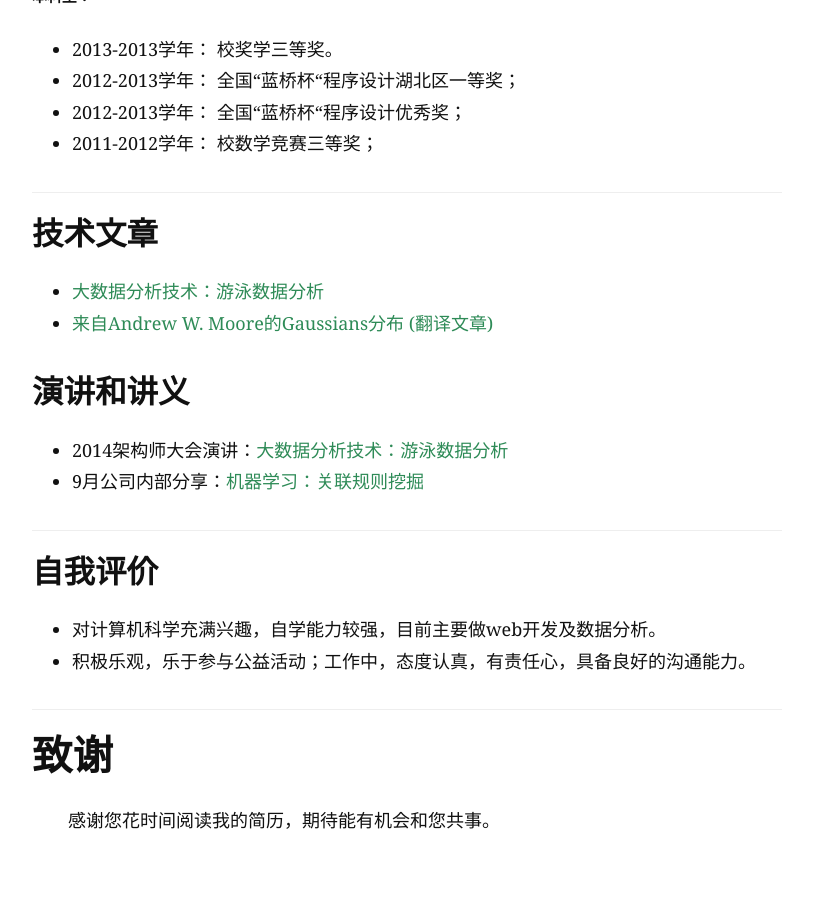
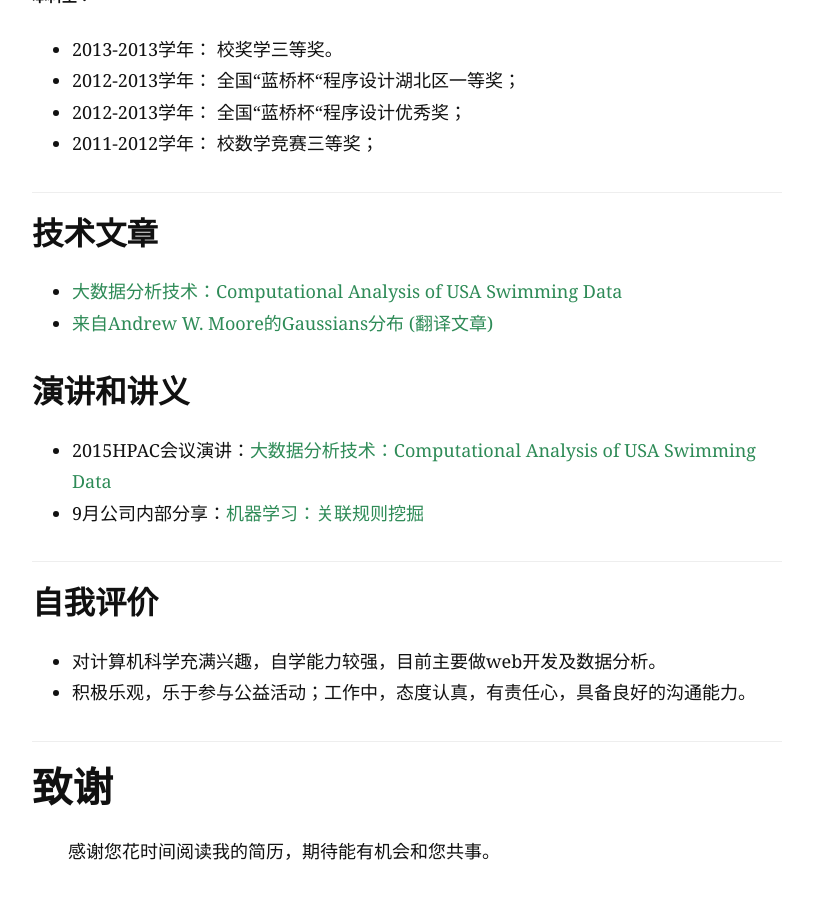
Before and after one commit to JunFuXu/JunFuXu.github.io, a Jekyll site: the page built from resume.md, in a window 1280 px wide and 900 px high, scrolled down 2718 px. Shown: the whole window, without its empty margins (233-1046 px from the left). Built offline with Jekyll 4.4.1, drawn with Linux system fonts in a browser that asks for light colours; Markdown is read by kramdown in place of the engine named in the settings; before the commit the page ends 3586 px from its top, so only the background shows below that.

Commit message:
add usa swimming PPT

```diff
--- a/resume.md
+++ b/resume.md
@@ -126,12 +126,12 @@ img{
 
 ### 技术文章
 
-- [大数据分析技术：游泳数据分析](./assets/resume/1406699654.pptx)
+- [大数据分析技术：Computational Analysis of USA Swimming Data](./assets/resume/1406699654.pptx)
 - [来自Andrew W. Moore的Gaussians分布 (翻译文章)](http://junfuxu.github.io/blog/guassian/)
 
 ### 演讲和讲义
 
- - 2014架构师大会演讲：[大数据分析技术：游泳数据分析](./assets/resume/1406697757.ppt)
+ - 2015HPAC会议演讲：[大数据分析技术：Computational Analysis of USA Swimming Data](./assets/resume/1406699654.pptx)
  - 9月公司内部分享：[机器学习：关联规则挖掘](./assets/resume/1406699654.pptx)
 
 ---
```
Also changed, not shown: 1 other file.
